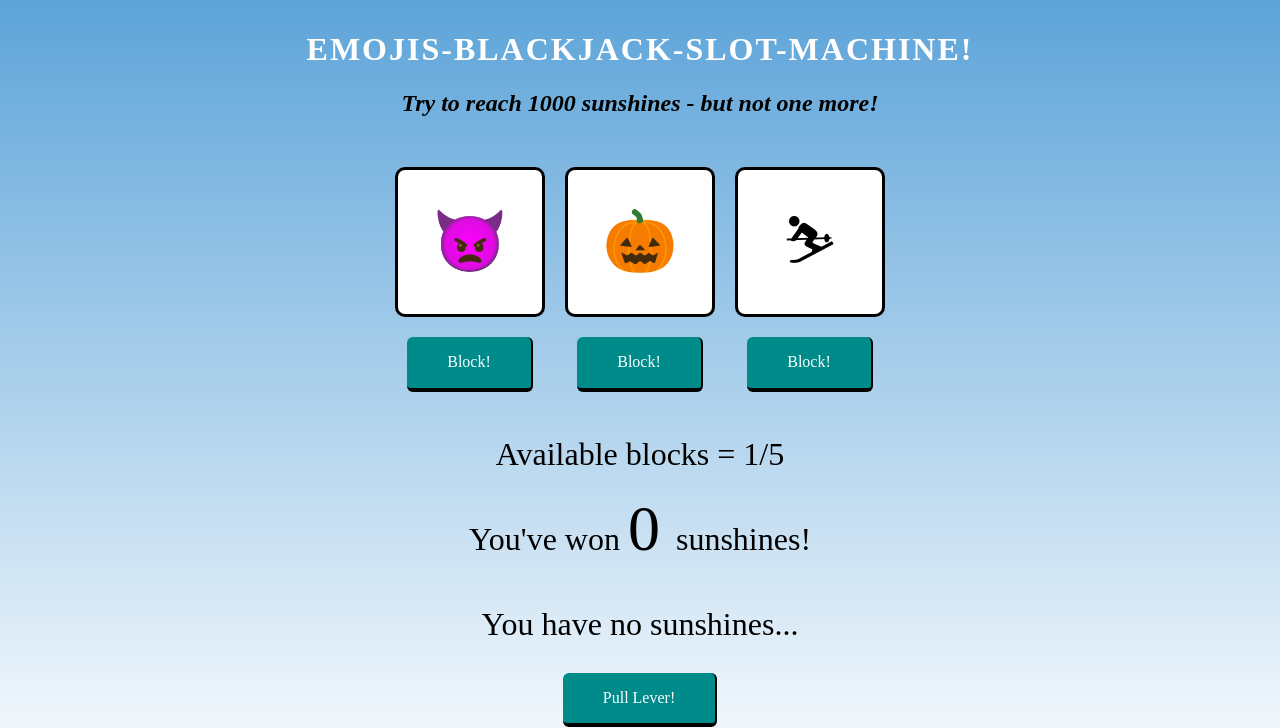
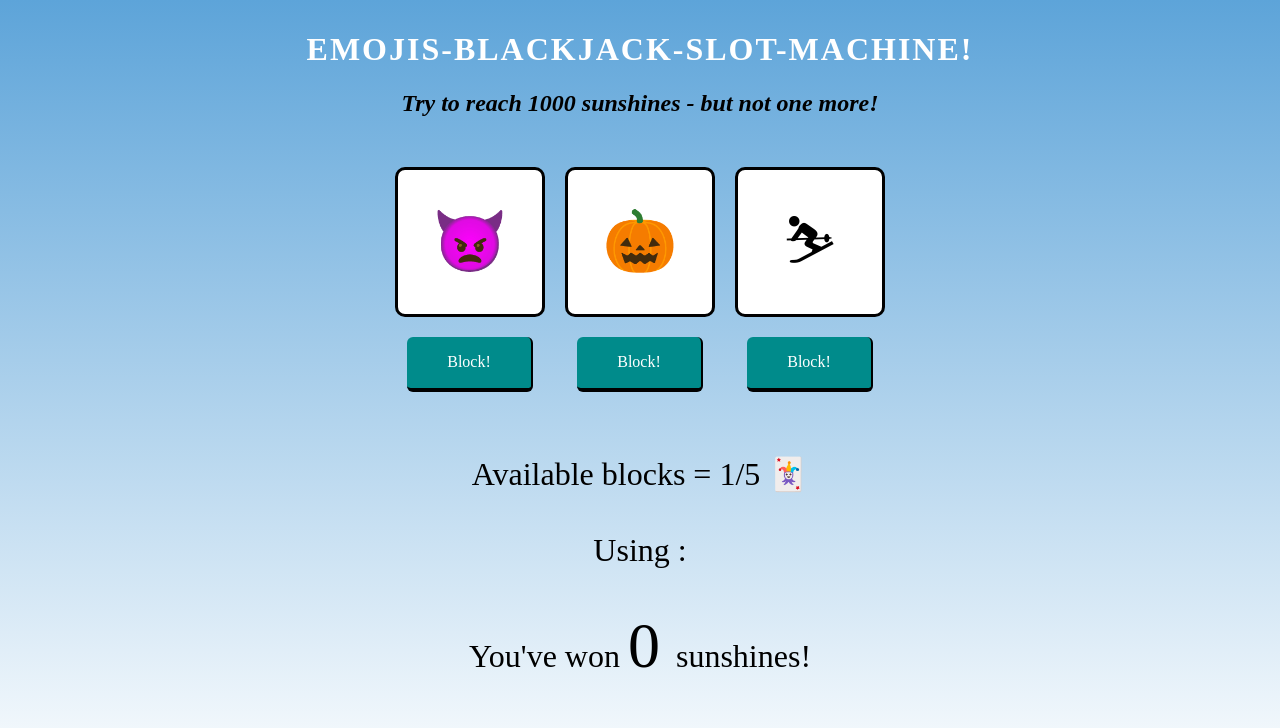
Before and after one commit to jo-1842/Emoji-blackjack-slot-machine, a website built with webpack: page index.html in a window 1280 px wide. Both pictures are taken after a click on the button "Pull Lever!". Shown: the top 728 px of the page. Built offline with nearby package versions, Linux system fonts and the light colour scheme; a web font is replaced by a local one.

Commit message:
Add joker emojis to visualize remaining and used  blocks

```diff
--- a/index.css
+++ b/index.css
@@ -42,8 +42,9 @@ body {
     height: 150px;
 }
 
-#display-allowed-blocks{
+.display{
     font-size: 2em;
+    padding: 20px;
 }
 
 #push-btn, #unshift-btn {
@@ -105,14 +106,6 @@ button:not(.unpushable):active {
 }
 
 
-#display-points, #total-points {
-
-    text-align: center;
-     font-size: 2rem;
-     padding: 20px;
-
-}
-
 .sunshine-num{
     font-size: 4rem;
 }
--- a/index.html
+++ b/index.html
@@ -23,14 +23,17 @@
             </div>
         </div>
 
-        <div id="display-allowed-blocks">
+        <div class="display" id="display-allowed-blocks">
+        </div>
+
+        <div class="display" id="display-used-blocks">
         </div>
 
 
 
-        <div id="display-points">
+        <div class="display" id="display-points">
         </div>
-        <div id="total-points"></div>
+        <div class="display" id="total-points"></div>
 
         <div class="buttons-wrapper">
           <button id="pull-lvr">Pull Lever!</button>
--- a/index.js
+++ b/index.js
@@ -1,39 +1,40 @@
 
 const emojisArray = ["☀️", "⭐️", "🎃", "👿", "🧛‍♀️", "🤖", "🤠","👨‍💻","⛷","🍲" ];
 const myEmojis = ["👨‍💻", "⛷", "🍲"];
+let blockArray = [];
+let usedJokerArray = [];
 const emojiContainer = document.getElementById("emoji-container")
-//const emojiInput = document.getElementById("emoji-input")
-//const pushBtn = document.getElementById("push-btn")
-//const unshiftBtn = document.getElementById("unshift-btn")
-//const popBtn = document.getElementById("pop-btn")
+
 
 // buttons
 const alertBtn = document.getElementsByClassName("alert");
 const pullBtn = document.getElementById("pull-lvr");
+const leftBlockBtn = document.getElementById("left-block-btn");
+const middleBlockBtn = document.getElementById("middle-block-btn");
+const rightBlockBtn = document.getElementById("right-block-btn");
 
 let alertState = false;
 
 let displayPointsEl = document.getElementById("display-points");
 let displayTotalPointsEl = document.getElementById("total-points");
 let displayAllowedBlockEl = document.getElementById("display-allowed-blocks");
+let displayUsedBlocksEl = document.getElementById("display-used-blocks");
 
 // counters
 let sunshinesNum = 0;
 let totalSunshines = 0;
-
-
 let leverPullCount = 0;
 let allowedBlocks = leverPullCount;
 let blockedButtons = 0;
 let potentialBlocks = allowedBlocks - blockedButtons;
+let jokersEmojis = "";
+let usedJokerEmojis = "";
 
-//buttons
+//buttons-counters
 let isLeftButtonBlocked = false;
 let isMiddleButtonBlocked = false;
 let isRightButtonBlocked = false;
-const leftBlockBtn = document.getElementById("left-block-btn");
-const middleBlockBtn = document.getElementById("middle-block-btn");
-const rightBlockBtn = document.getElementById("right-block-btn");
+
 
 
 
@@ -59,32 +60,56 @@ function resetScreen(){
 
 function displayPotentialBlocks(){
     displayAllowedBlockEl.innerHTML =
-    `<span>Available blocks = ${potentialBlocks}/5</span>`;
+    `<span>Available blocks = ${allowedBlocks}/5  ${jokersEmojis}</span>`;
 }
 
 displayPotentialBlocks()
 
+function displayUsedBlocks(){
+    displayUsedBlocksEl.innerHTML = `Using : ${usedJokerEmojis}`;
+}
 
+displayUsedBlocks()
 
+updateJokerArray = () => {
+    blockArray = [];
+    for(let i = 0 ; i < allowedBlocks ; i++){
+        blockArray.push("🃏")
+    }
+    jokersEmojis = blockArray.join(" ");
+    displayPotentialBlocks()
+}
+
+updateUsedJokerArray = () => {
+    usedJokerArray = [];
+    for (let i = 0; i < blockedButtons ; i++){
+       usedJokerArray.push("🃏");
+    }
+    usedJokerEmojis = usedJokerArray.join(" ");
+
+    displayUsedBlocks()
+   }
 
 
 function updateAvailableBlocks(){
-
     //substract block(s) used last play
     allowedBlocks -= blockedButtons;
 
     //add one block per turn
    allowedBlocks++
-   potentialBlocks = allowedBlocks - blockedButtons
 
-    displayPotentialBlocks()
+   potentialBlocks = allowedBlocks - blockedButtons;
+   limitBlocks();
+   displayPotentialBlocks();
+   updateJokerArray();
+   updateUsedJokerArray();
 }
 
 function limitBlocks(){
-     if (potentialBlocks < 0){
-        potentialBlocks = 0
-    } else if (potentialBlocks > 5){
-        potentialBlocks = 5
+     if (allowedBlocks < 0){
+        allowedBlocks = 0
+    } else if (allowedBlocks > 5){
+        allowedBlocks = 5
     }
 }
 
@@ -107,6 +132,7 @@ leftBlockBtn.addEventListener("click", function(){
         }
        }
        displayPotentialBlocks()
+       updateUsedJokerArray();
 
 })
 
@@ -126,6 +152,7 @@ middleBlockBtn.addEventListener("click", function(){
         }
      }
      displayPotentialBlocks();
+     updateUsedJokerArray();
     }
 )
 
@@ -145,6 +172,7 @@ rightBlockBtn.addEventListener("click", function(){
         }
      }
      displayPotentialBlocks();
+     updateUsedJokerArray();
     }
 )
 
@@ -283,7 +311,7 @@ rightBlockBtn.addEventListener("mouseup", function(){
  // pull lever warning
  // highlight allowed blocks when unsufficent
  document.getElementById("pull-lvr").addEventListener("mousedown", function(){
-    if (allowedBlocks < 0){
+    if (allowedBlocks < blockedButtons){
         displayAllowedBlockEl.classList.add("alert")
         pullBtn.classList.add("error")
     }
@@ -296,14 +324,10 @@ document.getElementById("pull-lvr").addEventListener("mouseup", function(){
  // pull lever!
 document.getElementById("pull-lvr").addEventListener("click", function(){
     let buttonsInBlockedPosition = document.getElementsByClassName("blocked");
-    console.log(allowedBlocks)
-
       if (allowedBlocks >= blockedButtons) {
             displayPointsEl.innerHTML ="";
             leverPullCount++;
             updateAvailableBlocks()
-
-
             resetScreen()
 
             sunshinesNum = 0;
@@ -317,6 +341,10 @@ document.getElementById("pull-lvr").addEventListener("click", function(){
         }
      })
 
+
+
+
+
 generateThreeEmojis()
 
 function renderEmojis() {
```
Lines whose indentation alone changed are shown as unchanged.
